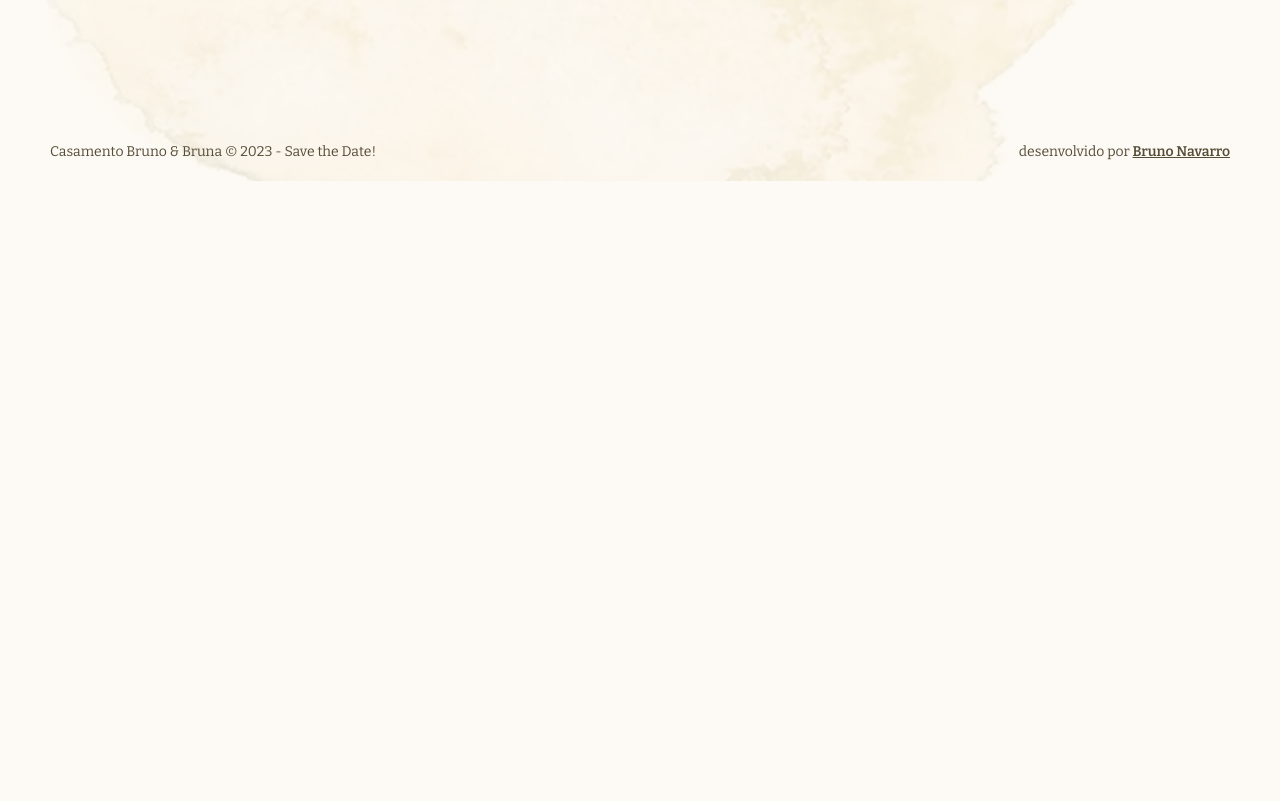
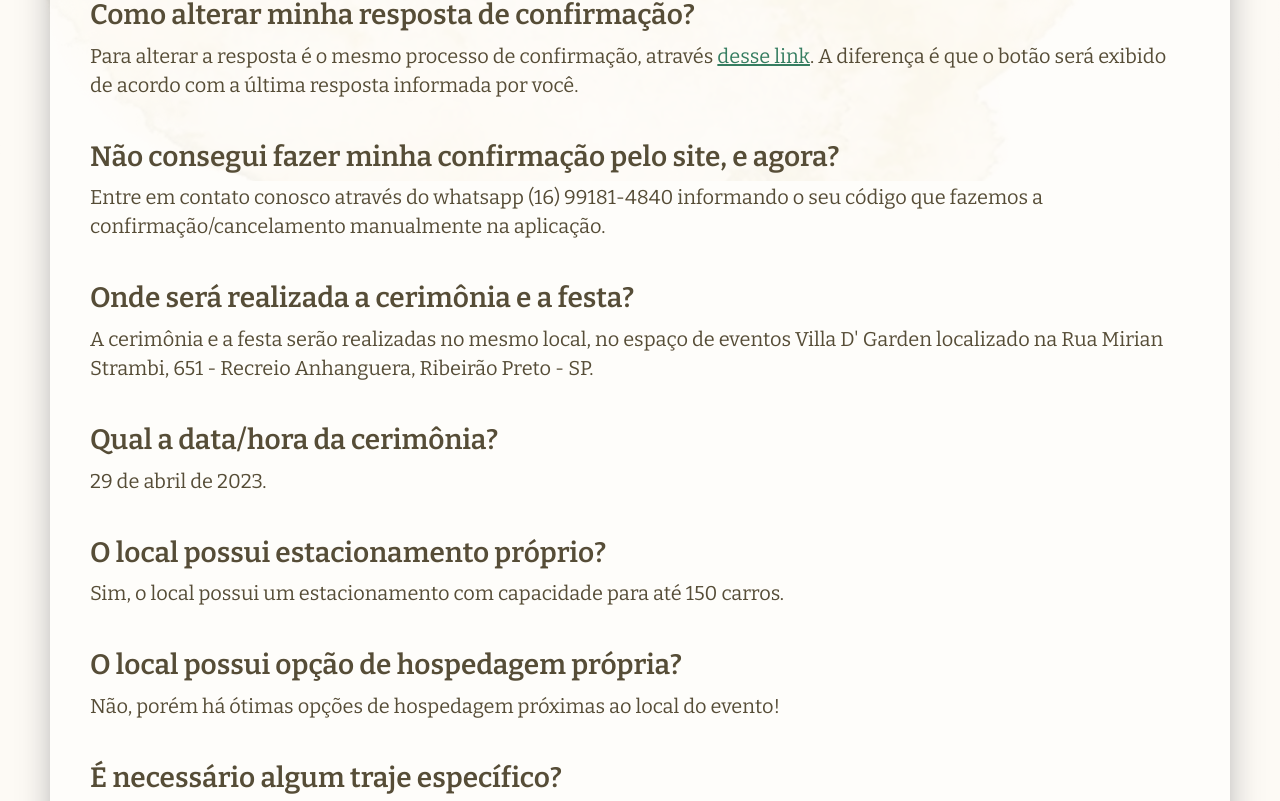
Before and after one commit to bnavarroo/o-casorio-dos-bs, a Next.js app: page /faq in a window 1280 px wide. Shown: the part 619-1420 px from the top of the page. Before the commit the page ends 800 px from the top, so only its background shows below. Built offline with nearby package versions, Linux system fonts and the light colour scheme.

Commit message:
feat: faq page

```diff
--- /dev/null
+++ b/src/app/faq/helpers.ts
@@ -0,0 +1,56 @@
+import { EVENT_CONFIG } from '@config/event';
+
+const { address, fullDate, localName, supportAppPhone } = EVENT_CONFIG;
+
+export const qna = [
+  {
+    id: 'q_1',
+    question: 'Como confirmar minha presença?',
+    answer: `Cada convidado receberá um código de confirmação junto com o convite e
+    a confirmação será realizada nesse mesmo site (<a href='/' target="_blank">clique aqui para acessar</a>).
+    Para confirmar você precisa inserir o código no campo, fazer a busca através da lupa e na tela seguinte clicar no botão "Confirmar Presença".`,
+  },
+  {
+    id: 'q_2',
+    question: 'Perdi o meu código de confirmação, e agora?',
+    answer: `Entre em contato conosco através do whatsapp ${supportAppPhone} informando o seu nome completo que recuperamos o código pra você!`,
+  },
+  {
+    id: 'q_3',
+    question: 'Como alterar minha resposta de confirmação?',
+    answer: `Para alterar a resposta é o mesmo processo de confirmação, através <a href='/'>desse link</a>. A diferença é que o botão será exibido de acordo com a última resposta informada por você.`,
+  },
+  {
+    id: 'q_4',
+    question: 'Não consegui fazer minha confirmação pelo site, e agora?',
+    answer: `Entre em contato conosco através do whatsapp ${supportAppPhone} informando o seu código que fazemos a confirmação/cancelamento manualmente na aplicação.`,
+  },
+  {
+    id: 'q_5',
+    question: 'Onde será realizada a cerimônia e a festa?',
+    answer: `A cerimônia e a festa serão realizadas no mesmo local, no espaço de eventos ${localName} localizado na ${address}.`,
+  },
+  {
+    id: 'q_6',
+    question: 'Qual a data/hora da cerimônia?',
+    answer: `${fullDate}.`,
+  },
+  {
+    id: 'q_7',
+    question: 'O local possui estacionamento próprio?',
+    answer:
+      'Sim, o local possui um estacionamento com capacidade para até 150 carros.',
+  },
+  {
+    id: 'q_8',
+    question: 'O local possui opção de hospedagem própria?',
+    answer:
+      'Não, porém há ótimas opções de hospedagem próximas ao local do evento!',
+  },
+  {
+    id: 'q_9',
+    question: 'É necessário algum traje específico?',
+    answer:
+      'Com exceção dos padrinhos, o traje é livre! Queremos que todos se sintam a vontade e confortáveis =)',
+  },
+];
--- a/src/app/faq/index.tsx
+++ b/src/app/faq/index.tsx
@@ -1,7 +1,15 @@
+import { qna } from './helpers';
+import * as Styled from './styles';
+
 const Faq: React.FC = () => (
-  <h1 style={{ textAlign: 'center', fontSize: '26px', fontWeight: 600 }}>
-    Página em Construção
-  </h1>
+  <Styled.List>
+    {qna?.map((item) => (
+      <Styled.ListItem key={item.id}>
+        <Styled.Question>{item?.question}</Styled.Question>
+        <Styled.Answer dangerouslySetInnerHTML={{ __html: item?.answer }} />
+      </Styled.ListItem>
+    ))}
+  </Styled.List>
 );
 
 export default Faq;
--- /dev/null
+++ b/src/app/faq/styles.ts
@@ -0,0 +1,49 @@
+import styled, { css } from 'styled-components';
+
+export const List = styled.ul`
+  box-sizing: border-box;
+  background: rgba(255, 255, 255, 0.5);
+  border-radius: 8px;
+  padding: 0 20px 40px;
+  box-shadow: 0px 5px 36px -8px #999;
+
+  ${({ theme }) => css`
+    @media (min-width: ${theme.breakpoints.tablet.min}) {
+      padding: 0 40px 40px;
+    }
+    @media (max-width: ${theme.breakpoints.mobile.max}) {
+      display: table;
+      width: 96%;
+      margin: auto;
+    }
+  `}
+`;
+
+export const ListItem = styled.li`
+  padding-top: 40px;
+  font-size: 13px;
+
+  ${({ theme }) => css`
+    @media (min-width: ${theme.breakpoints.tablet.min}) {
+      font-size: 16px;
+    }
+  `}
+`;
+
+export const Question = styled.h4`
+  font-size: 1.75em;
+  line-height: 1.2em;
+  font-weight: 600;
+`;
+
+export const Answer = styled.p`
+  font-size: 1.25em;
+  line-height: 1.45em;
+  padding-top: 10px;
+
+  a {
+    color: ${({ theme }) => theme.colors.primary};
+    text-decoration: underline;
+    cursor: pointer;
+  }
+`;
--- /dev/null
+++ b/src/config/event.ts
@@ -0,0 +1,8 @@
+export const EVENT_CONFIG = {
+  localName: `Villa D' Garden`,
+  address: 'Rua Mirian Strambi, 651 - Recreio Anhanguera, Ribeirão Preto - SP',
+  date: '29/04/2023',
+  fullDate: '29 de abril de 2023',
+  phone: '(16) 99196-4013',
+  supportAppPhone: '(16) 99181-4840',
+};
--- a/src/mocks/guest.ts
+++ b/src/mocks/guest.ts
@@ -53,4 +53,14 @@ export const guests: Array<IGuest> = [
     name: 'Regina Navarro',
     confirmed: 0,
   },
+  {
+    id: 'jinglebells',
+    name: 'William Natal',
+    confirmed: 0,
+  },
+  {
+    id: 'mana',
+    name: 'Franciele Paulino',
+    confirmed: 0,
+  },
 ];
--- a/src/styles/global.ts
+++ b/src/styles/global.ts
@@ -7,11 +7,11 @@ const GlobalStyle = createGlobalStyle`
   ${cssReset}
 
   body {
-    background: #fdfaf5; // Mais amarelo: #fbf6ea;
+    background: #fdfaf5;
 
     &::after {
       content: '';
-      position: absolute;
+      position: fixed;
       top: 0;
       left: 0;
       width: 100vw;
```
Also changed, not shown: src/app/confirm/components/info/index.tsx (+3 -4 lines).
